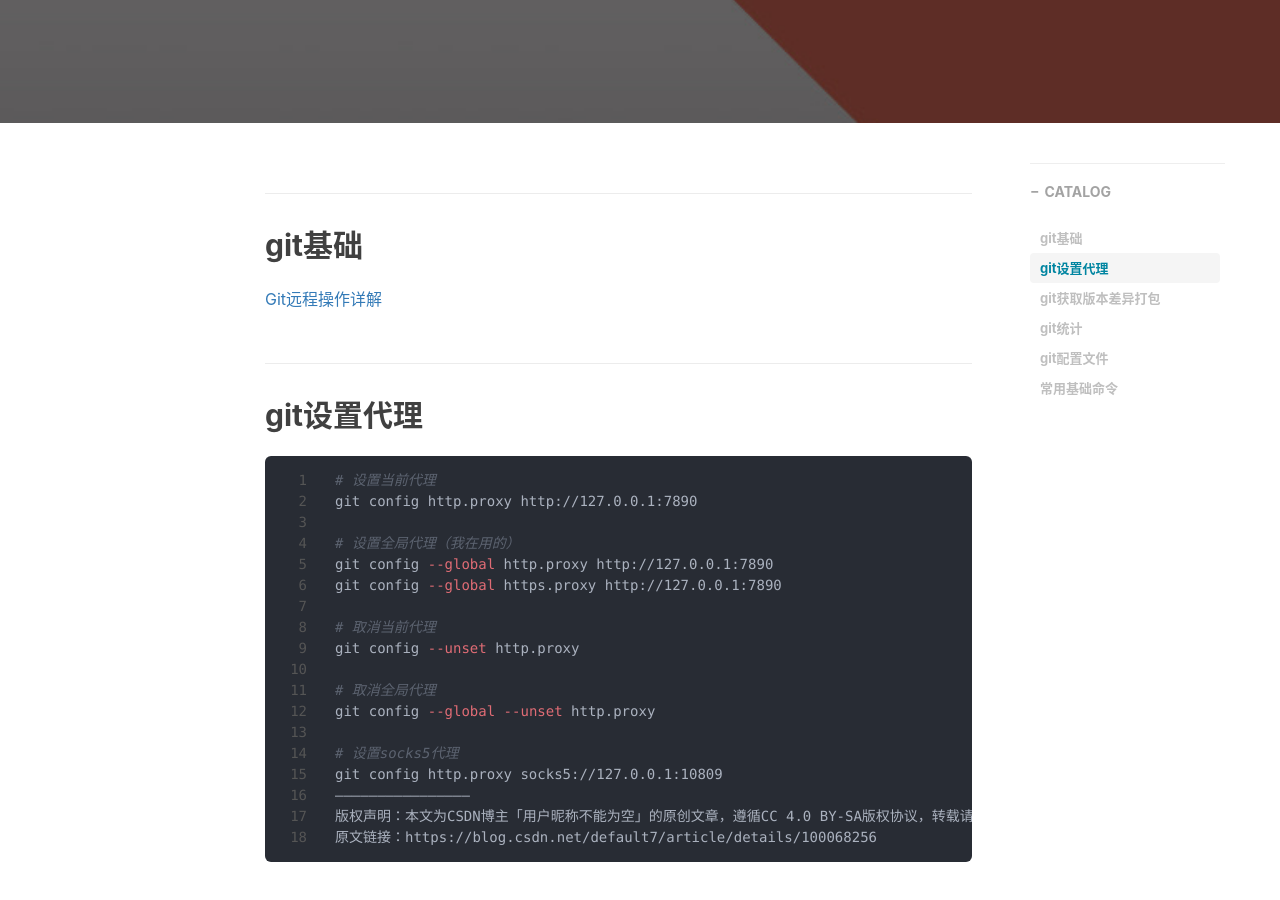
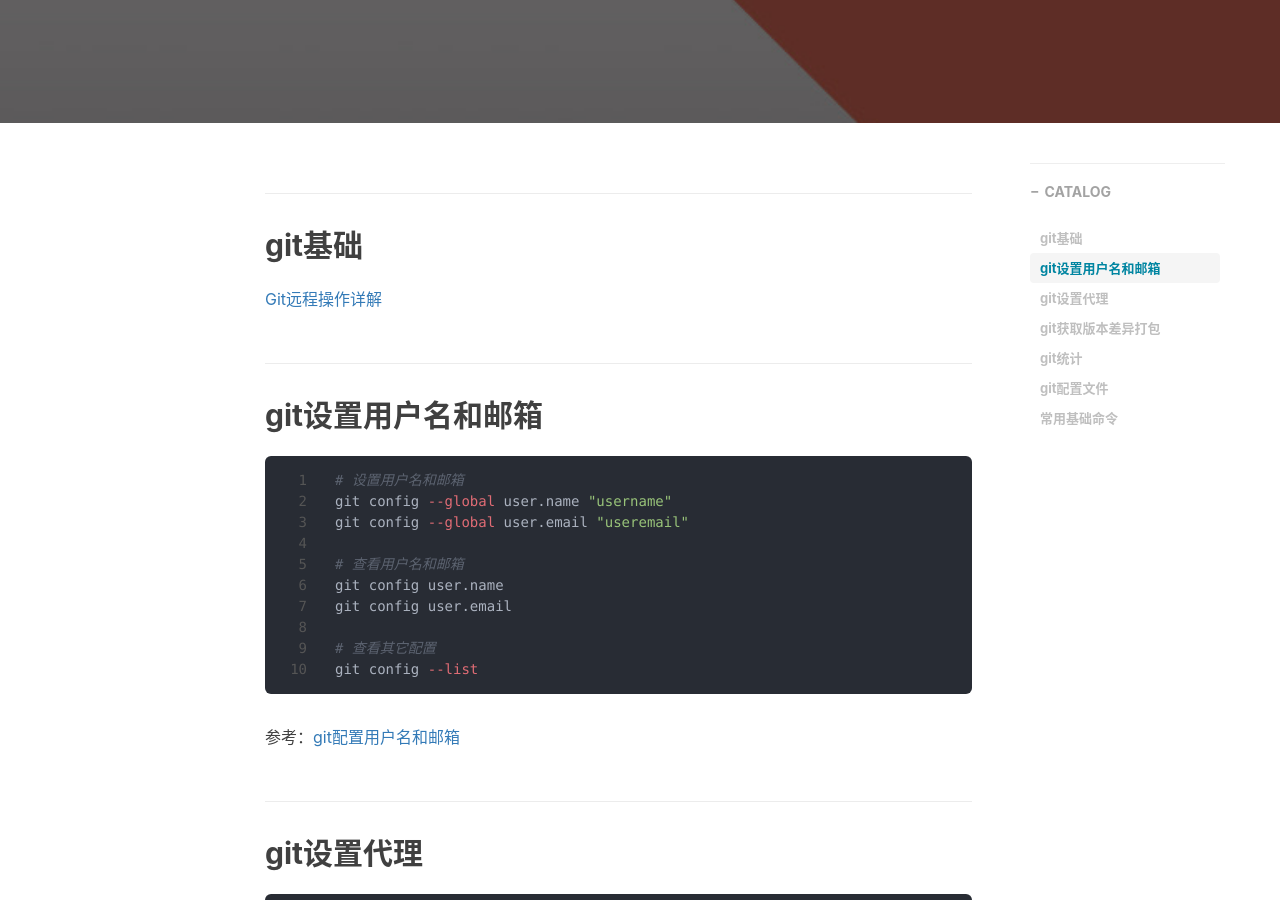
Before and after one commit to tongg112/tongg112.github.io, a Jekyll site: the page built from _posts/2021-06-25-git.md, in a window 1280 px wide and 900 px high, scrolled down 400 px. Built offline with Jekyll 4.4.1, drawn with Linux system fonts in a browser that asks for light colours; nearby versions of some CDN libraries; comment, search, counter and statistics services are not loaded.

Commit message:
更新git文章

````diff
--- a/_posts/2021-06-25-git.md
+++ b/_posts/2021-06-25-git.md
@@ -11,6 +11,20 @@ comments: true
 ---
 ## git基础
 [Git远程操作详解]( http://www.ruanyifeng.com/blog/2014/06/git_remote.html)
+## git设置用户名和邮箱
+```shell
+# 设置用户名和邮箱
+git config --global user.name "username"
+git config --global user.email "useremail"
+
+# 查看用户名和邮箱
+git config user.name
+git config user.email
+
+# 查看其它配置
+git config --list
+```
+参考：[git配置用户名和邮箱]( https://blog.csdn.net/xingbaozhen1210/article/details/80342212)
 
 ## git设置代理
 ```shell
````
